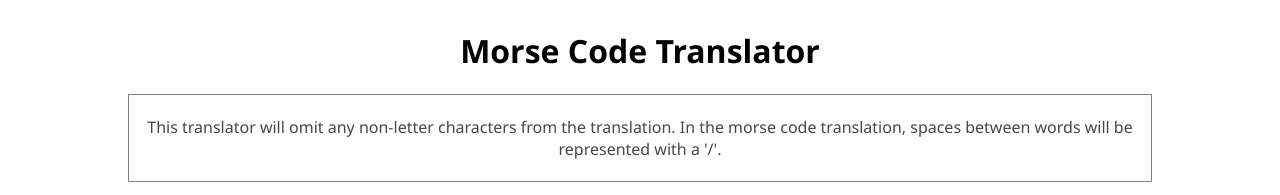
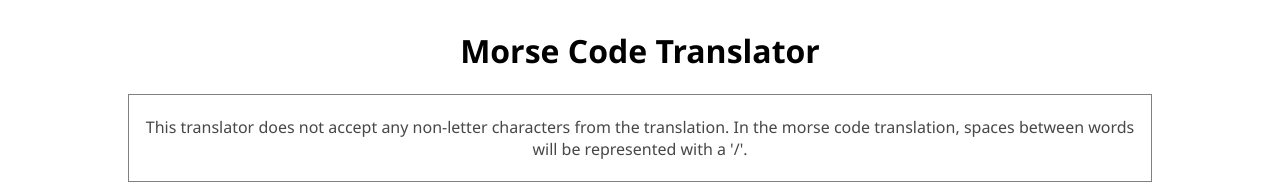
Before and after one commit to marorcas/morse-code-translator, a website with bundled scripts: page index.html in a window 1280 px wide. Shown: the top 195 px of the page. Built offline with nearby package versions, Linux system fonts and the light colour scheme.

Commit message:
Update index.html

```diff
--- a/index.html
+++ b/index.html
@@ -12,7 +12,7 @@
             <h1 class="heading">Morse Code Translator</h1>
 
             <div class="instructions__container">
-                <p id="instructions">This translator will omit any non-letter characters from the translation. In the morse code translation, spaces between words will be represented with a '/'.</p>
+                <p id="instructions">This translator does not accept any non-letter characters from the translation. In the morse code translation, spaces between words will be represented with a '/'.</p>
             </div>
 
             <div class="translator">
```
